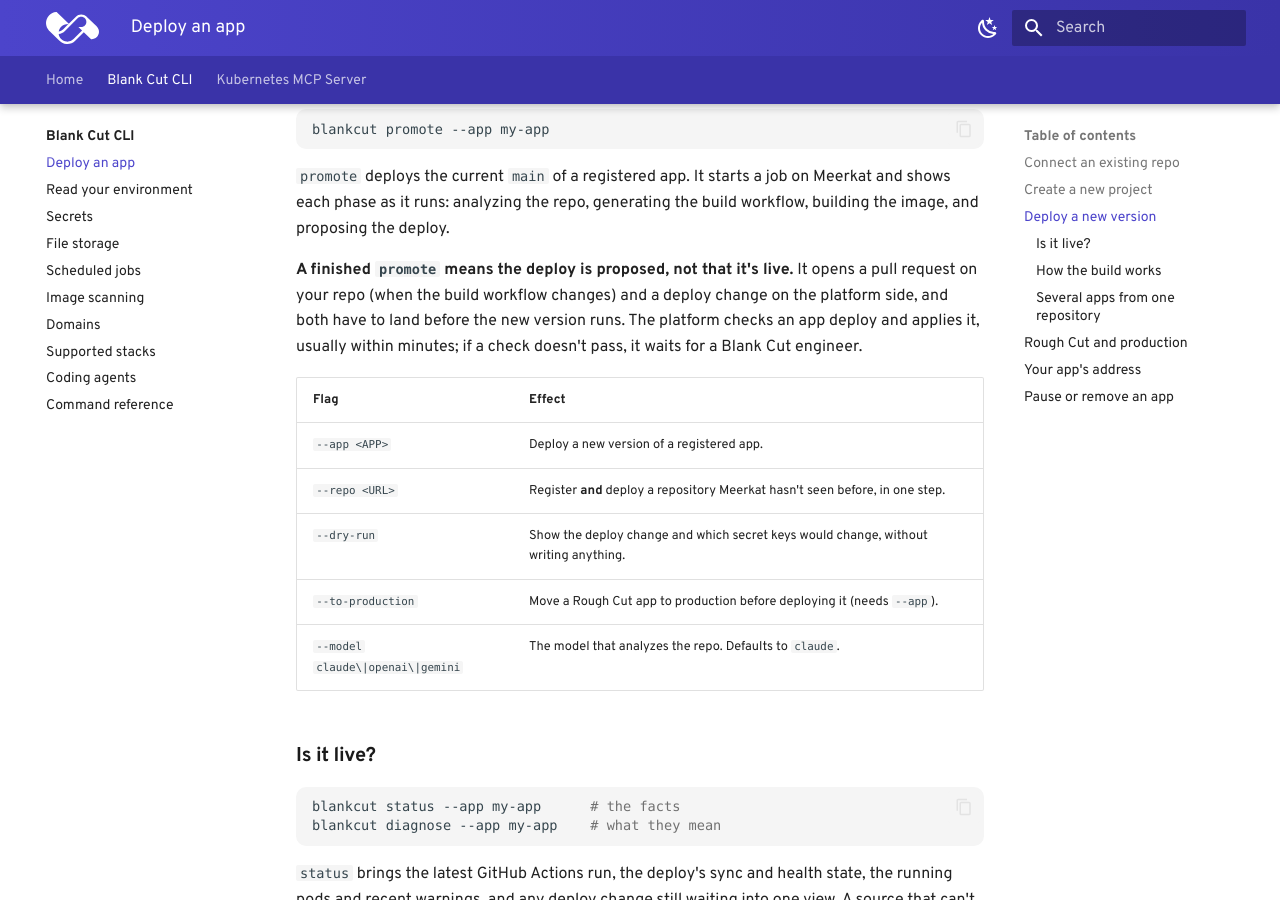
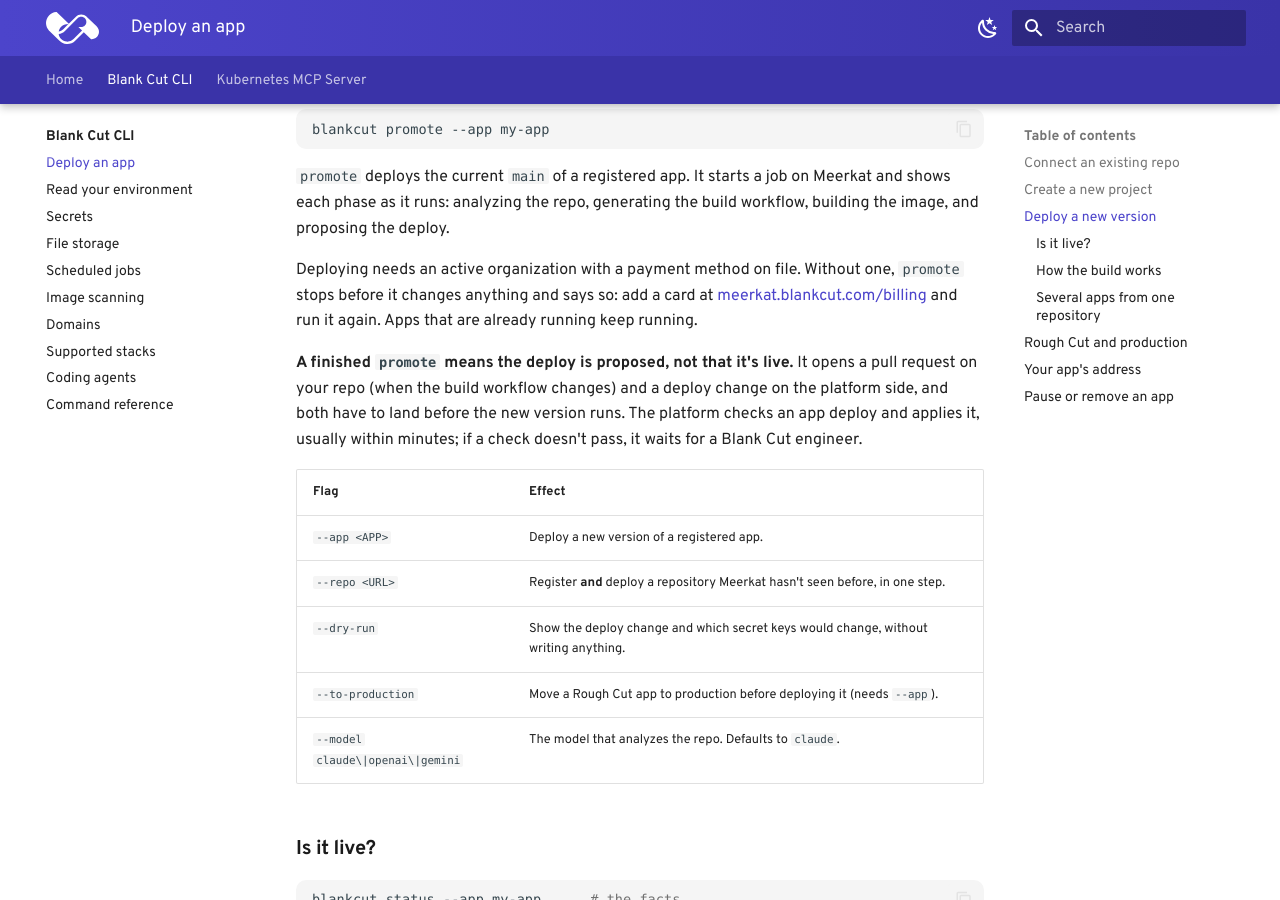
Before and after one commit to Blankcut/blankcut-docs, an MkDocs documentation site: the page built from docs/cli/deploy.md, in a window 1280 px wide and 900 px high, scrolled down 2843 px. Built offline with MkDocs 1.6.1 and Material for MkDocs 9.7.7, drawn with Linux system fonts in a browser that asks for light colours; some web fonts are replaced.

Commit message:
docs(deploy): deploying needs a payment method on file
Co-Authored-By: Claude <noreply@anthropic.com>

```diff
--- a/docs/cli/deploy.md
+++ b/docs/cli/deploy.md
@@ -127,6 +127,11 @@ blankcut promote --app my-app
 Meerkat and shows each phase as it runs: analyzing the repo, generating the
 build workflow, building the image, and proposing the deploy.
 
+Deploying needs an active organization with a payment method on file. Without
+one, `promote` stops before it changes anything and says so: add a card at
+[meerkat.blankcut.com/billing](https://meerkat.blankcut.com/billing) and run
+it again. Apps that are already running keep running.
+
 **A finished `promote` means the deploy is proposed, not that it's live.** It
 opens a pull request on your repo (when the build workflow changes) and a
 deploy change on the platform side, and both have to land before the new
```
